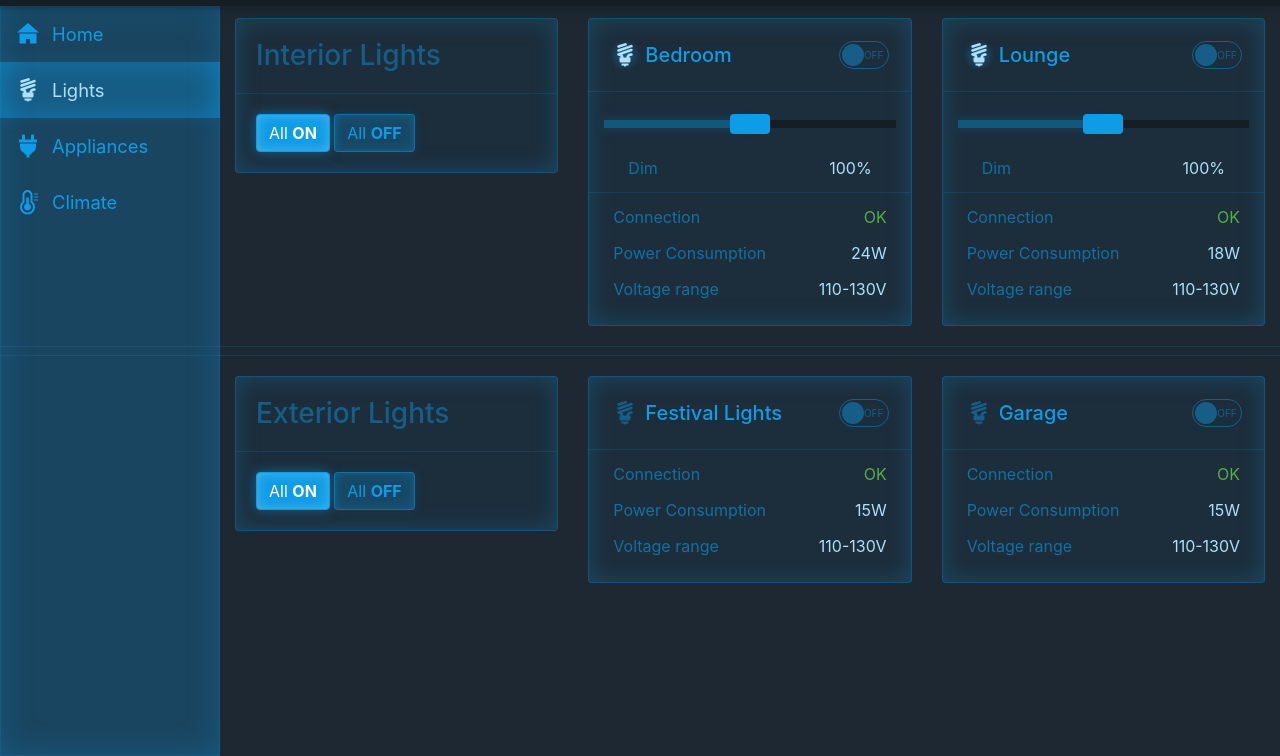
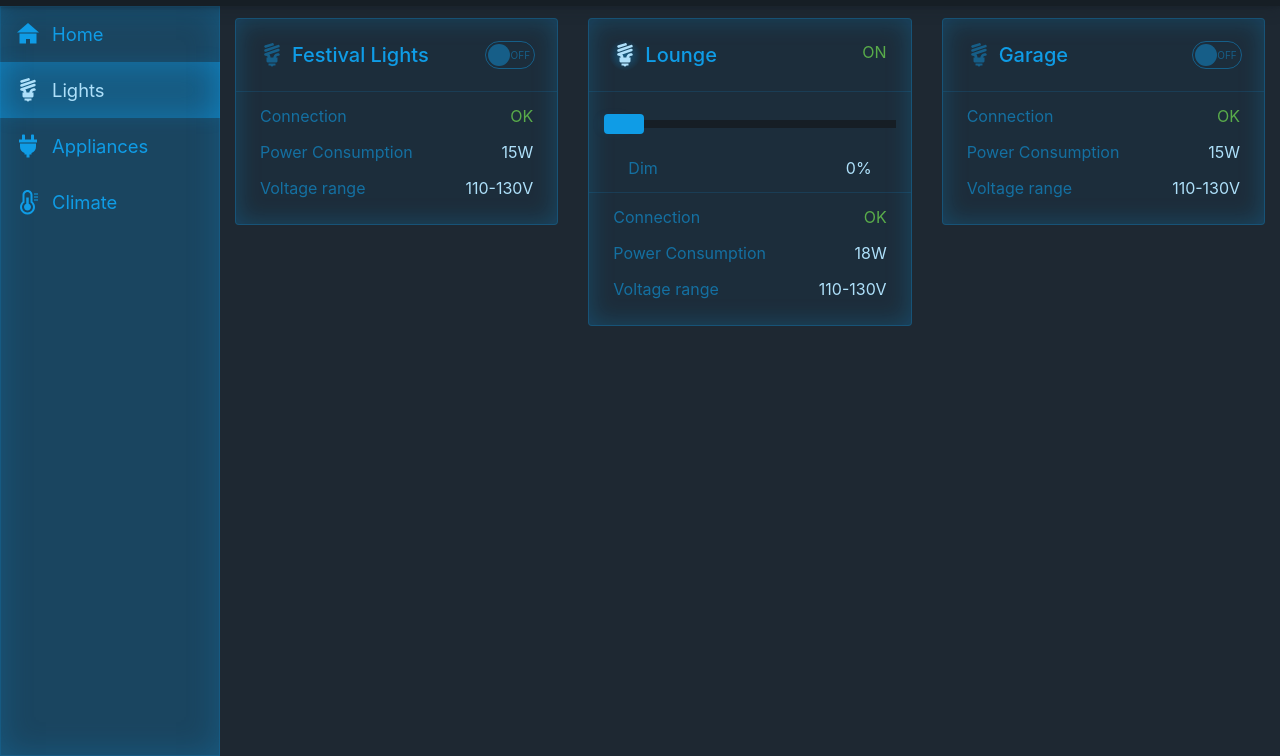
Before and after one commit to utsapkota/IOT-Project-77190014, a plain HTML site: page data/lights.html in a window 1280 px wide. Shown: the part 44-800 px from the top of the page. Drawn offline with nearby package versions, Linux system fonts and the light colour scheme.

```diff
--- a/data/lights.html
+++ b/data/lights.html
@@ -53,14 +53,18 @@
                     <div class="nav-item">
                         <button id="alerts-toggler" class="btn btn-link nav-link" title="Alerts" type="button" data-alerts="3" data-toggle="modal" data-target="#alertsModal">
                             <svg class="icon-sprite">
-                <use xlink:href="icons-sprite.svg#alert"/>
-                <svg class="text-danger"><use class="icon-dot" xlink:href="icons-sprite.svg#icon-dot"/></svg>
+                                <use xlink:href="icons-sprite.svg#alert" />
+                                <svg class="text-danger">
+                                    <use class="icon-dot" xlink:href="icons-sprite.svg#icon-dot" />
+                                </svg>
                             </svg>
                         </button>
                     </div>
                     <div id="user-menu" class="nav-item dropdown">
                         <button class="btn btn-link nav-link dropdown-toggle" title="User" type="button" data-toggle="dropdown" aria-haspopup="true" aria-expanded="false">
-              <svg class="icon-sprite"><use xlink:href="icons-sprite.svg#user"/></svg>
+                            <svg class="icon-sprite">
+                                <use xlink:href="icons-sprite.svg#user" />
+                            </svg>
                         </button>
                         <div class="dropdown-menu dropdown-menu-right">
                             <a class="dropdown-item" href="profile.html">Profile</a>
@@ -70,7 +74,9 @@
                     </div>
                     <div class="nav-item d-lg-none">
                         <button id="sidebar-toggler" type="button" class="btn btn-link nav-link" data-toggle="offcanvas">
-              <svg class="icon-sprite"><use xlink:href="icons-sprite.svg#menu"/></svg>
+                            <svg class="icon-sprite">
+                                <use xlink:href="icons-sprite.svg#menu" />
+                            </svg>
                         </button>
                     </div>
                 </div>
@@ -86,23 +92,31 @@
                     <ul class="nav flex-column nav-sidebar">
                         <li class="nav-item">
                             <a class="nav-link" href="index.html">
-                <svg class="icon-sprite"><use xlink:href="icons-sprite.svg#home"/></svg> Home
+                                <svg class="icon-sprite">
+                                    <use xlink:href="icons-sprite.svg#home" />
+                                </svg> Home
                             </a>
                         </li>
                         <li class="nav-item active">
                             <a class="nav-link active" href="lights.html">
-                <svg class="icon-sprite"><use xlink:href="icons-sprite.svg#bulb-eco"/></svg> Lights
+                                <svg class="icon-sprite">
+                                    <use xlink:href="icons-sprite.svg#bulb-eco" />
+                                </svg> Lights
                             </a>
                         </li>
 
                         <li class="nav-item">
                             <a class="nav-link" href="appliances.html">
-                <svg class="icon-sprite"><use xlink:href="icons-sprite.svg#appliances"/></svg> Appliances
+                                <svg class="icon-sprite">
+                                    <use xlink:href="icons-sprite.svg#appliances" />
+                                </svg> Appliances
                             </a>
                         </li>
                         <li class="nav-item">
                             <a class="nav-link" href="climate.html">
-        <svg class="icon-sprite"><use xlink:href="icons-sprite.svg#thermometer"/></svg> <span>Climate</span>
+                                <svg class="icon-sprite">
+                                    <use xlink:href="icons-sprite.svg#thermometer" />
+                                </svg> <span>Climate</span>
                             </a>
                         </li>
 
@@ -113,180 +127,12 @@
                 <!-- Interior lights START -->
                 <div class="row" data-unit-group="switch-lights-in">
                     <div class="col-sm-12 col-md-6 col-xl-4">
-                <!-- ON/OFF all interior lights  START -->
-                <div class="card">
-                  <div class="card-body">
-                    <h3 class="card-title">Interior Lights</h3>
-                  </div>
-                  <hr class="my-0">
-                  <div class="card-body">
-                    <div class="lights-controls" data-controls="switch-lights-in">
-                      <button data-action="all-on" type="button" class="btn btn-primary lights-control">All <strong>ON</strong></button>
-                      <button data-action="all-off" type="button" class="btn btn-secondary lights-control">All <strong>OFF</strong></button>
-                    </div>
-                  </div>
-                </div>
-                <!-- ON/OFF all interior lights  END -->
-              </div>
-              <div class="col-sm-12 col-md-6 col-xl-4">
-
-
-
-
-
-                <!-- Light unit START -->
-                <div class="card active" data-unit="switch-light-1">
-                  <!-- Light switch START -->
-                  <div class="card-body d-flex flex-row justify-content-start">
-                    <svg class="icon-sprite">
-                      <use class="glow" fill="url(#radial-glow)" xlink:href="icons-sprite.svg#glow"/>
-                      <use xlink:href="icons-sprite.svg#bulb-eco"/>
-                    </svg>
-                    <h5>Bedroom</h5>
-                    <label class="switch ml-auto">
-                      <input type="checkbox" id="switch-light-1" checked>
-                    </label>
-                  </div>
-                  <hr class="my-0">
-</br>
-<div class="col-sm-12 col-md-6 col-xl-12">
-  <p><input type="range" onchange="updatebedroomSliderPWM(this)" id="dimmer-light-1" min="0" max="100" value="%SLIDERVALUE%" step="1" class="slider"></p>
-<script>
-function updatebedroomSliderPWM(element) {
-  var bedroomsliderValue = document.getElementById("dimmer-light-1").value * 2.55;
-  var bedroomsliderValue = bedroomsliderValue.toFixed(0);
-  console.log(bedroomsliderValue);
-  var xhr = new XMLHttpRequest();
-  xhr.open("GET", "/bedroomslider?value="+bedroomsliderValue, true);
-  xhr.send();
-}
-</script>
-<ul class="list-group borderless px-1" data-rangeslider="dimmer-light-1">
-                    <li class="list-group-item">
-                      <p class="specs">Dim</p>
-                      <p class="ml-auto mb-0"><span class="range-output">100</span>%</p>
-                    </li>
-                  </ul>
-</div>
-                  <!-- Light switch END -->
-                  <hr class="my-0">
-                  <!-- Bulb details START -->
-                  <ul class="list-group borderless px-1">
-                    <li class="list-group-item">
-                      <p class="specs">Connection</p>
-                      <p class="ml-auto mb-0 text-success">OK</p>
-                    </li>
-                    <li class="list-group-item pt-0">
-                      <p class="specs">Power Consumption</p>
-                      <p class="ml-auto mb-0">24W</p>
-                    </li>
-                    <li class="list-group-item pt-0 pb-4">
-                      <p class="specs">Voltage range</p>
-                      <p class="ml-auto mb-0">110-130V</p>
-                    </li>
-                  </ul>
-                  <!-- Bulb details END -->
-                </div>
-                <!-- Light unit END -->
-              </div>
-              <div class="col-sm-12 col-md-6 col-xl-4">
-
-
-
-
-
-<!-- Light unit START -->
-                <div class="card active" data-unit="switch-light-2">
-                  <!-- Light switch START -->
-                  <div class="card-body d-flex flex-row justify-content-start">
-                    <svg class="icon-sprite">
-                      <use class="glow" fill="url(#radial-glow)" xlink:href="icons-sprite.svg#glow"/>
-                      <use xlink:href="icons-sprite.svg#bulb-eco"/>
-                    </svg>
-                    <h5>Lounge</h5>
-                    <label class="switch ml-auto">
-                      <input type="checkbox" id="switch-light-2" checked>
-                    </label>
-                  </div>
-                  <hr class="my-0">
-</br>
-<div class="col-sm-12 col-md-6 col-xl-12">
-  <p><input type="range" onchange="updateloungeSliderPWM(this)" id="dimmer-light-2" min="0" max="100" value="%SLIDERVALUE%" step="1" class="slider"></p>
-<script>
-function updateloungeSliderPWM(element) {
-  var loungesliderValue = document.getElementById("dimmer-light-2").value * 2.55;
-  var loungesliderValue = loungesliderValue.toFixed(0);
-  console.log(loungesliderValue);
-  var xhr = new XMLHttpRequest();
-  xhr.open("GET", "/loungeslider?value="+loungesliderValue, true);
-  xhr.send();
-}
-</script>
-<ul class="list-group borderless px-1" data-rangeslider="dimmer-light-2">
-                    <li class="list-group-item">
-                      <p class="specs">Dim</p>
-                      <p class="ml-auto mb-0"><span class="range-output">100</span>%</p>
-                    </li>
-                  </ul>
-</div>
-                  <!-- Light switch END -->
-                  <hr class="my-0">
-                  <!-- Bulb details START -->
-                  <ul class="list-group borderless px-1">
-                    <li class="list-group-item">
-                      <p class="specs">Connection</p>
-                      <p class="ml-auto mb-0 text-success">OK</p>
-                    </li>
-                    <li class="list-group-item pt-0">
-                      <p class="specs">Power Consumption</p>
-                      <p class="ml-auto mb-0">18W</p>
-                    </li>
-                    <li class="list-group-item pt-0 pb-4">
-                      <p class="specs">Voltage range</p>
-                      <p class="ml-auto mb-0">110-130V</p>
-                    </li>
-                  </ul>
-                  <!-- Bulb details END -->
-                </div>
-                <!-- Light unit END -->
-
-
-
-
-              </div>
-              <div class="col-sm-12 col-md-6 col-xl-4">
-
-              </div>
-            </div>
-            <!-- Interior lights END -->
-            <hr class="my-2">
-
-            <hr class="my-2">
-            <!-- Exterior lights START -->
-            <div class="row" data-unit-group="switch-lights-ex">
-              <div class="col-sm-12 col-md-6 col-xl-4">
-                <!-- ON/OFF all interior lights  START -->
-                <div class="card">
-                  <div class="card-body">
-                    <h3 class="card-title">Exterior Lights</h3>
-                  </div>
-                  <hr class="my-0">
-                  <div class="card-body">
-                    <div class="lights-controls" data-controls="switch-lights-ex">
-                      <button data-action="all-on" type="button" class="btn btn-primary lights-control">All <strong>ON</strong></button>
-                      <button data-action="all-off" type="button" class="btn btn-secondary lights-control">All <strong>OFF</strong></button>
-                    </div>
-                  </div>
-                </div>
-                <!-- ON/OFF all interior lights  END -->
-              </div>
-              <div class="col-sm-12 col-md-6 col-xl-4">
                         <div class="card" data-unit="switch-light-6">
                             <!-- Light switch START -->
                             <div class="card-body d-flex flex-row justify-content-start">
                                 <svg class="icon-sprite">
-                      <use class="glow" fill="url(#radial-glow)" xlink:href="icons-sprite.svg#glow"/>
-                      <use xlink:href="icons-sprite.svg#bulb-eco"/>
+                                    <use class="glow" fill="url(#radial-glow)" xlink:href="icons-sprite.svg#glow" />
+                                    <use xlink:href="icons-sprite.svg#bulb-eco" />
                                 </svg>
                                 <h5>Festival Lights</h5>
                                 <label class="switch ml-auto">
@@ -313,13 +159,78 @@ function updateloungeSliderPWM(element) {
                             <!-- Bulb details END -->
                         </div>
                     </div>
+
+
+
+
+
+
+
+
+                    <div class="col-sm-12 col-md-6 col-xl-4">
+                        <!-- Light unit START -->
+                        <div class="card active" data-unit="switch-light-2">
+                            <!-- Light switch START -->
+                            <div class="card-body d-flex flex-row justify-content-start">
+                                <svg class="icon-sprite">
+                                    <use class="glow" fill="url(#radial-glow)" xlink:href="icons-sprite.svg#glow" />
+                                    <use xlink:href="icons-sprite.svg#bulb-eco" />
+                                </svg>
+                                <h5>Lounge</h5>
+                                <p class="ml-auto status text-success">ON</p>
+                            </div>
+                            <hr class="my-0">
+                            </br>
+                            <div class="col-sm-12 col-md-6 col-xl-12">
+                                <p><input type="range" onchange="updateloungeSliderPWM(this)" id="dimmer-light-2" min="0" max="100" value="0" value="%SLIDERVALUE%" step="1" class="slider"></p>
+                                <script>
+                                    function updateloungeSliderPWM(element) {
+                                        var loungesliderValue = document.getElementById("dimmer-light-2").value * 2.55;
+                                        var loungesliderValue = loungesliderValue.toFixed(0);
+                                        console.log(loungesliderValue);
+                                        var xhr = new XMLHttpRequest();
+                                        xhr.open("GET", "/loungeslider?value=" + loungesliderValue, true);
+                                        xhr.send();
+                                    }
+                                </script>
+                                <ul class="list-group borderless px-1" data-rangeslider="dimmer-light-2">
+                                    <li class="list-group-item">
+                                        <p class="specs">Dim</p>
+                                        <p class="ml-auto mb-0"><span class="range-output">0</span>%</p>
+                                    </li>
+                                </ul>
+                            </div>
+                            <!-- Light switch END -->
+                            <hr class="my-0">
+                            <!-- Bulb details START -->
+                            <ul class="list-group borderless px-1">
+                                <li class="list-group-item">
+                                    <p class="specs">Connection</p>
+                                    <p class="ml-auto mb-0 text-success">OK</p>
+                                </li>
+                                <li class="list-group-item pt-0">
+                                    <p class="specs">Power Consumption</p>
+                                    <p class="ml-auto mb-0">18W</p>
+                                </li>
+                                <li class="list-group-item pt-0 pb-4">
+                                    <p class="specs">Voltage range</p>
+                                    <p class="ml-auto mb-0">110-130V</p>
+                                </li>
+                            </ul>
+                            <!-- Bulb details END -->
+                        </div>
+                        <!-- Light unit END -->
+                    </div>
+
+
+
                     <div class="col-sm-12 col-md-6 col-xl-4">
                      <div class="card" data-unit="switch-light-7">
                             <!-- Light switch START -->
                             <div class="card-body d-flex flex-row justify-content-start">
                                 <svg class="icon-sprite">
-                      <use class="glow" fill="url(#radial-glow)" xlink:href="icons-sprite.svg#glow"/>
-                      <use xlink:href="icons-sprite.svg#bulb-eco"/>
+                                    <use class="glow" fill="url(#radial-glow)" xlink:href="icons-sprite.svg#glow" />
+                                    <use xlink:href="icons-sprite.svg#bulb-eco" />
                                 </svg>
                                 <h5>Garage</h5>
                                 <label class="switch ml-auto">
@@ -346,6 +257,25 @@ function updateloungeSliderPWM(element) {
                             <!-- Bulb details END -->
                         </div>
                     </div>
+                </div>
+                <!-- Interior lights END -->
+                </br>
+                <!-- Exterior lights START -->
+                <div class="row" data-unit-group="switch-lights-ex">
+                    <div class="col-sm-12 col-md-6 col-xl-4">
+                        <!-- ON/OFF all interior lights  START -->
+
+                    </div>
+                    <div class="col-sm-12 col-md-6 col-xl-4">
+
+
+
+                    </div>
+                    <div class="col-sm-12 col-md-6 col-xl-4">
+
+
+
+                    </div>
 
                 </div>
                 <!-- Exterior lights END -->
@@ -364,13 +294,15 @@ function updateloungeSliderPWM(element) {
     <svg id="svg-tool" xmlns="http://www.w3.org/2000/svg" xmlns:xlink="http://www.w3.org/1999/xlink">
         <defs>
             <style type="text/css">
-          .glow circle {fill:url(#radial-glow)}
+                .glow circle {
+                    fill: url(#radial-glow)
+                }
             </style>
             <filter id="blur" x="-25%" y="-25%" width="150%" height="150%">
-          <feGaussianBlur in="SourceGraphic" stdDeviation="3"/>
+                <feGaussianBlur in="SourceGraphic" stdDeviation="3" />
             </filter>
             <radialGradient id="radial-glow" fx="50%" fy="50%" r="50%">
-          <stop offset="0" stop-color="#0F9CE6" stop-opacity="1"/>
+                <stop offset="0" stop-color="#0F9CE6" stop-opacity="1" />
                 <stop offset="1" stop-color="#0F9CE6" stop-opacity="0" />
             </radialGradient>
         </defs>
@@ -656,7 +588,6 @@ function updateloungeSliderPWM(element) {
             // Check for Main contents scrollbar visibility and set right position for FAB button
             iot.positionFab();
         });
-
     </script>
 
 </body>
```
Also changed, not shown: data/appliances.html (+77 -10 lines), data/style.css, 1 other file. Lines whose indentation alone changed are shown as unchanged.
